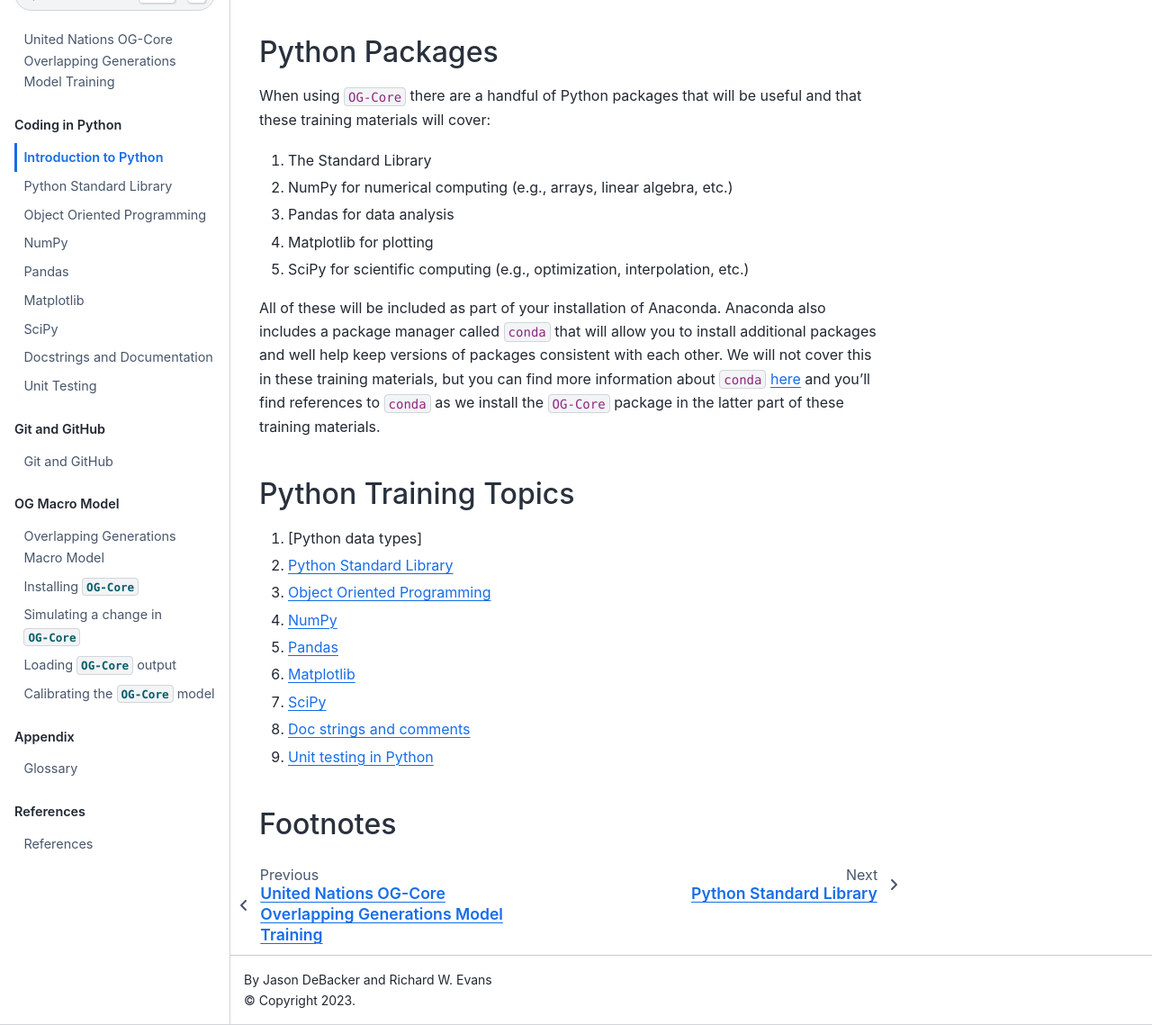
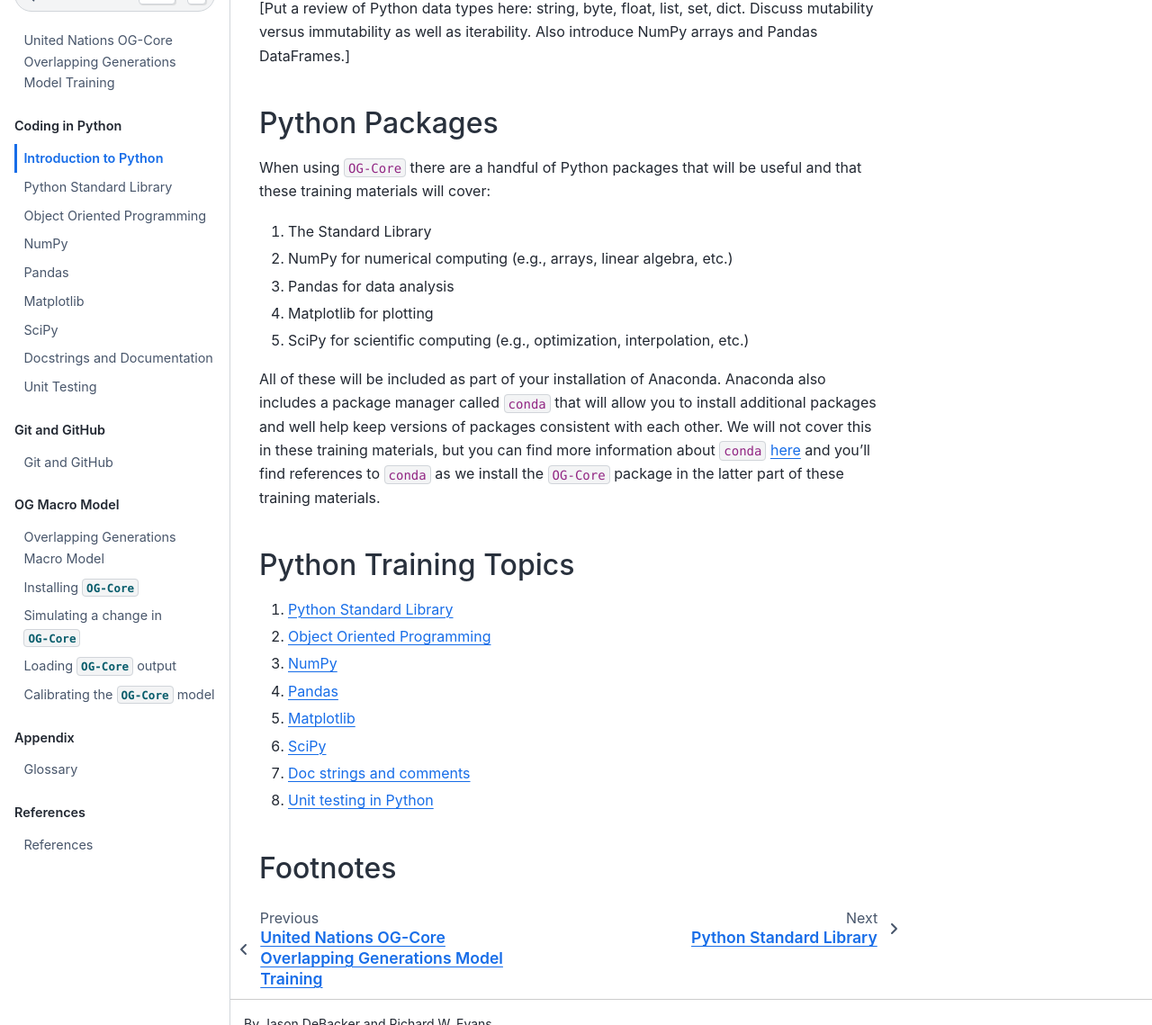
Before and after one commit to jdebacker/UN-OG-Training, a Jupyter Book: the page built from docs/book/python/intro.md, in a window 1280 px wide and 1400 px high, scrolled down 2390 px, cut to the strip 261-1400 px from the top of the window. Shown: the whole strip at 90% size. Built offline with Jupyter Book 1.0.4 settings and Sphinx 7.4.7 and the Sphinx Book theme 1.1.4, drawn with Linux system fonts in a browser that asks for light colours; pages that are not in the unit, such as notebooks, are missing from menus; comment, search, counter and statistics services are not loaded; cross-references to code outside the pages are shown as plain code; some of the changed lines change nothing that is shown.

Commit message:
Update python/intro.md

````diff
--- a/docs/book/python/intro.md
+++ b/docs/book/python/intro.md
@@ -5,6 +5,8 @@
 
 As we walk you through the basics of Python, we will leverage some excellent open source materials put together by [QuantEcon](https://quantecon.org/) and the [Applied and Computational Mathematics Emphasis at BYU (BYU ACME)](https://acme.byu.edu/). And while we will point you to their tutorials, we have customized all our excercises to be relevant to the `OG-Core` model and the calibration packages.
 
+
+(SecPythonIntroOverview)=
 ## Overview of Python
 The Python.org site has documentation essays, one of which is entitled "[What is Python? Executive Summary](https://www.python.org/doc/essays/blurb/)". The first paragraph contains the following description.
 
@@ -15,10 +17,12 @@
 Python has some built in functionality with the standard library, but most of the functionality comes from packages that are developed by the open source community. The most important packages for data science are: NumPy, SciPy, Pandas, and Matplotlib.  We will introduce each of these packages as we go through the training materials as they are used heavily in `OG-Core` and the corresponding country calibration packages.
 
 
+(SecPythonIntroInstall)=
 ## Installing Python
 We recommend that you download the Anaconda distribution of Python provided by [Anaconda](https://www.anaconda.com/download). We also recommend the most recent stable version of Python, which is currently Python 3.11. This can be done from the [Anaconda download page](https://www.anaconda.com/download) for Windows, Mac OSX, and Linux machines. The code we will be writing uses common Python libraries such as `NumPy`, `SciPy`, `pickle`, `os`, `matplotlib`, and `time`, which are all included in the Anaconda distribution. If you are using a different distribution of Python, you may need to install these packages separately.
 
 
+(SecPythonIntroWorkingWith)=
 ## Working with Python
 
 There are several ways to interact with Python:
@@ -48,7 +52,10 @@
 ```{exercise-end}
 ```
 
+[Put a review of Python data types here: string, byte, float, list, set, dict. Discuss mutability versus immutability as well as iterability. Also introduce NumPy arrays and Pandas DataFrames.]
 
+
+(SecPythonIntroPackages)=
 ## Python Packages
 
 When using `OG-Core` there are a handful of Python packages that will be useful and that these training materials will cover:
@@ -62,9 +69,9 @@
 All of these will be included as part of your installation of Anaconda.  Anaconda also includes a package manager called `conda` that will allow you to install additional packages and well help keep versions of packages consistent with each other.  We will not cover this in these training materials, but you can find more information about `conda` [here](https://docs.conda.io/en/latest/) and you'll find references to `conda` as we install the `OG-Core` package in the latter part of these training materials.
 
 
+(SecPythonIntroTopics)=
 ## Python Training Topics
 
-1. [Python data types]
 1. [Python Standard Library](StandardLibrary.md)
 2. [Object Oriented Programming](OOP.md)
 3. [NumPy](NumPy.md)
@@ -74,6 +81,7 @@
 7. [Doc strings and comments](DocStrings.md)
 8. [Unit testing in Python](UnitTesting.md)
 
+
 (SecPythonIntroFootnotes)=
 ## Footnotes
 
````
